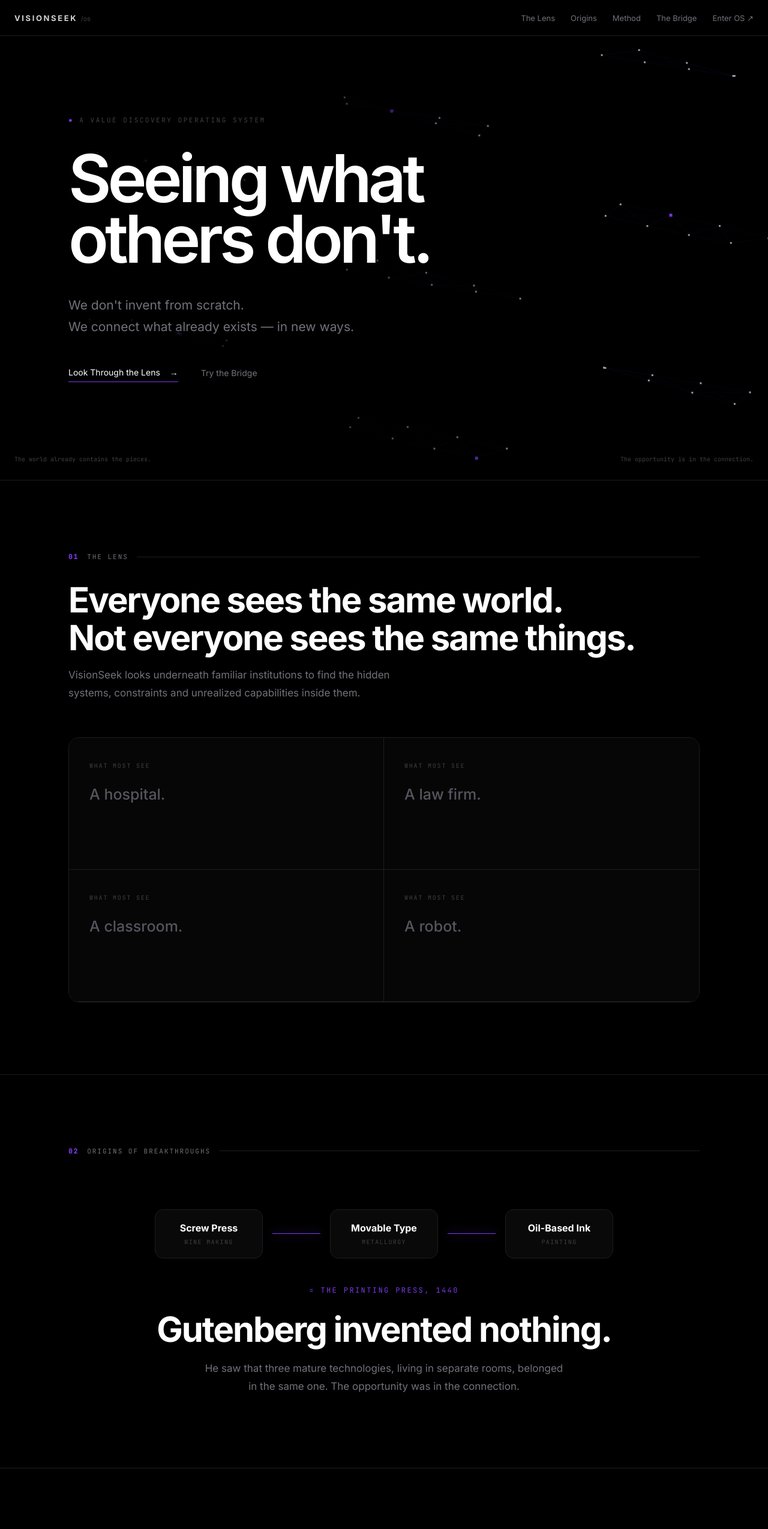
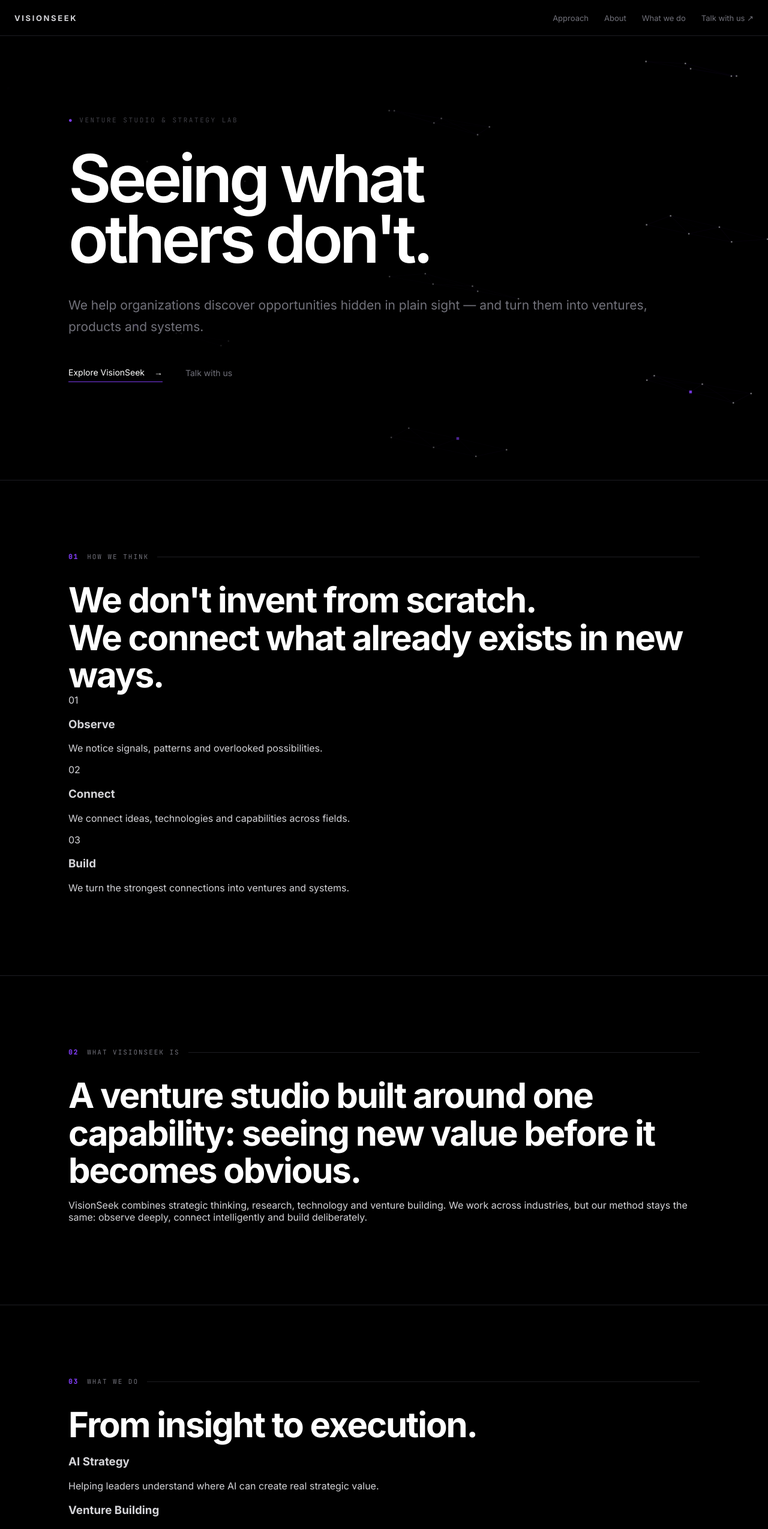
Before and after one commit to ahmedabdelalimai-code/Visionseek, a Next.js app: page / in a window 1280 px wide. Shown: the top 2549 px of the page at 60% size. Built offline with nearby package versions, Linux system fonts and the light colour scheme.

Commit message:
feat: simplify VisionSeek public interface

```diff
--- a/src/components/public/visionseek-experience.tsx
+++ b/src/components/public/visionseek-experience.tsx
@@ -1,19 +1,7 @@
 'use client';
 
 import Link from 'next/link';
-import { useEffect, useRef, useState } from 'react';
-
-const method = [
-  ['VS-01', 'SIGNAL', 'Observe', 'Collect weak signals across domains before they become obvious.'],
-  ['VS-02', 'PATTERN', 'Understand', 'Find repetitions, frictions and anomalies sitting between established fields.'],
-  ['VS-03', 'BRIDGE', 'Connect', 'Bring mature pieces from unrelated worlds into one new possibility.'],
-  ['VS-04', 'THESIS', 'Define value', 'Name who benefits, why now and what makes the opportunity worth pursuing.'],
-  ['VS-05', 'PROOF', 'Validate', 'Test the idea against reality before committing to a full build.'],
-  ['VS-06', 'VENTURE', 'Build', 'Turn the validated insight into a product, system or operating company.'],
-  ['VS-07', 'COMPOUND', 'Scale', 'Convert learning, distribution and capability into cumulative advantage.'],
-];
-
-const domains = ['AI', 'Healthcare', 'Education', 'Mobility', 'Research', 'Capital'];
+import { useEffect, useRef } from 'react';
 
 function KnowledgeGraph() {
   const canvasRef = useRef<HTMLCanvasElement>(null);
@@ -21,13 +9,16 @@
   useEffect(() => {
     const canvas = canvasRef.current;
     if (!canvas) return;
+
     const context = canvas.getContext('2d');
     if (!context) return;
+
+    const reducedMotion = window.matchMedia('(prefers-reduced-motion: reduce)').matches;
     let animation = 0;
     let width = 0;
     let height = 0;
     const pointer = { x: 0, y: 0 };
-    const nodes = Array.from({ length: 72 }, (_, index) => ({
+    const nodes = Array.from({ length: 54 }, (_, index) => ({
       x: ((index * 67) % 101) / 101,
       y: ((index * 43 + 17) % 97) / 97,
       phase: index * 0.37,
@@ -47,35 +38,40 @@
       pointer.y = event.clientY / window.innerHeight - 0.5;
     };
 
-    const draw = (time: number) => {
+    const draw = (time = 0) => {
       context.clearRect(0, 0, width, height);
       const positions = nodes.map((node) => ({
-        x: node.x * width + Math.sin(time * 0.00018 + node.phase) * 18 + pointer.x * 24,
-        y: node.y * height + Math.cos(time * 0.00015 + node.phase) * 14 + pointer.y * 16,
+        x: node.x * width + (reducedMotion ? 0 : Math.sin(time * 0.00018 + node.phase) * 15 + pointer.x * 18),
+        y: node.y * height + (reducedMotion ? 0 : Math.cos(time * 0.00015 + node.phase) * 12 + pointer.y * 12),
       }));
-      context.lineWidth = 0.65;
+
+      context.lineWidth = 0.55;
       positions.forEach((point, index) => {
         for (let j = index + 1; j < positions.length; j += 1) {
           const other = positions[j];
           const distance = Math.hypot(point.x - other.x, point.y - other.y);
-          if (distance < 145) {
-            context.strokeStyle = `rgba(124,58,237,${0.16 * (1 - distance / 145)})`;
+          if (distance < 150) {
+            context.strokeStyle = `rgba(124,58,237,${0.13 * (1 - distance / 150)})`;
             context.beginPath();
             context.moveTo(point.x, point.y);
             context.lineTo(other.x, other.y);
             context.stroke();
           }
         }
-        context.fillStyle = index % 13 === 0 ? '#7c3aed' : 'rgba(226,226,232,.72)';
-        context.fillRect(point.x - 1.5, point.y - 1.5, index % 13 === 0 ? 5 : 3, index % 13 === 0 ? 5 : 3);
+
+        context.fillStyle = index % 11 === 0 ? '#7c3aed' : 'rgba(228,228,231,.54)';
+        const size = index % 11 === 0 ? 4.5 : 2.4;
+        context.fillRect(point.x - size / 2, point.y - size / 2, size, size);
       });
-      animation = requestAnimationFrame(draw);
+
+      if (!reducedMotion) animation = requestAnimationFrame(draw);
     };
 
     resize();
     window.addEventListener('resize', resize);
-    window.addEventListener('pointermove', move);
-    animation = requestAnimationFrame(draw);
+    if (!reducedMotion) window.addEventListener('pointermove', move);
+    draw();
+
     return () => {
       cancelAnimationFrame(animation);
       window.removeEventListener('resize', resize);
@@ -86,45 +82,97 @@
   return <canvas ref={canvasRef} className="graph-canvas" aria-hidden="true" />;
 }
 
+const steps = [
+  ['01', 'Observe', 'We notice signals, patterns and overlooked possibilities.'],
+  ['02', 'Connect', 'We connect ideas, technologies and capabilities across fields.'],
+  ['03', 'Build', 'We turn the strongest connections into ventures and systems.'],
+];
+
+const services = [
+  ['AI Strategy', 'Helping leaders understand where AI can create real strategic value.'],
+  ['Venture Building', 'Turning high-potential ideas into focused, testable ventures.'],
+  ['Research', 'Exploring markets, technologies and models before others see the opportunity.'],
+  ['Cross-Industry Innovation', 'Applying proven capabilities from one field to another in new ways.'],
+];
+
 export function VisionSeekExperience() {
-  const [selected, setSelected] = useState<string[]>([]);
-  const toggle = (domain: string) => setSelected((current) => current.includes(domain) ? current.filter((item) => item !== domain) : current.length < 2 ? [...current, domain] : [domain]);
-
-  return <main className="public-site">
-    <nav className="public-nav">
-      <Link href="/" className="public-brand">VISIONSEEK <small>/os</small></Link>
-      <div><a href="#lens">The Lens</a><a href="#origins">Origins</a><a href="#method">Method</a><a href="#bridge">The Bridge</a><Link href="/en">Enter OS ↗</Link></div>
+  return (
+    <main className="public-site">
+      <nav className="public-nav" aria-label="Primary navigation">
+        <Link href="/" className="public-brand">VISIONSEEK</Link>
+        <div>
+          <a href="#approach">Approach</a>
+          <a href="#about">About</a>
+          <a href="#services">What we do</a>
+          <a href="mailto:hello@visionseek.com" className="nav-cta">Talk with us ↗</a>
+        </div>
       </nav>
 
       <section className="public-hero">
         <KnowledgeGraph />
         <div className="hero-content">
-        <p className="hero-kicker"><b>●</b> A VALUE DISCOVERY OPERATING SYSTEM</p>
+          <p className="hero-kicker"><b>●</b> VENTURE STUDIO &amp; STRATEGY LAB</p>
           <h1>Seeing what<br />others don&apos;t.</h1>
-        <p className="hero-sub">We don&apos;t invent from scratch.<br />We connect what already exists — in new ways.</p>
-        <div className="hero-actions"><a href="#lens">Look Through the Lens <span>→</span></a><a href="#bridge" className="ghost">Try the Bridge</a></div>
+          <p className="hero-sub">We help organizations discover opportunities hidden in plain sight — and turn them into ventures, products and systems.</p>
+          <div className="hero-actions">
+            <a href="#approach">Explore VisionSeek <span>→</span></a>
+            <a href="mailto:hello@visionseek.com" className="ghost">Talk with us</a>
           </div>
-      <div className="hero-foot"><span>The world already contains the pieces.</span><span>The opportunity is in the connection.</span></div>
-    </section>
-
-    <section id="lens" className="public-section lens-section">
-      <div className="section-wrap"><p className="section-label"><b>01</b> THE LENS</p><h2>Everyone sees the same world.<br />Not everyone sees the same things.</h2><p className="section-lede">VisionSeek looks underneath familiar institutions to find the hidden systems, constraints and unrealized capabilities inside them.</p>
-        <div className="lens-grid">{[
-          ['A hospital.', 'A supply chain wearing a white coat.'],
-          ['A law firm.', 'A pattern-matching engine billing by the hour.'],
-          ['A classroom.', 'A learning system still organized for 1850.'],
-          ['A robot.', 'Autonomy waiting for a business model.'],
-        ].map(([surface, underneath]) => <article key={surface}><span>WHAT MOST SEE</span><h3>{surface}</h3><div><span>WHAT WE SEE</span><p>{underneath}</p></div></article>)}</div>
         </div>
       </section>
 
-    <section id="origins" className="public-section origins-section"><div className="section-wrap"><p className="section-label"><b>02</b> ORIGINS OF BREAKTHROUGHS</p><div className="pieces"><article><strong>Screw Press</strong><span>WINE MAKING</span></article><i /><article><strong>Movable Type</strong><span>METALLURGY</span></article><i /><article><strong>Oil-Based Ink</strong><span>PAINTING</span></article></div><p className="equation">= THE PRINTING PRESS, 1440</p><h2>Gutenberg invented nothing.</h2><p className="section-lede centered">He saw that three mature technologies, living in separate rooms, belonged in the same one. The opportunity was in the connection.</p></div></section>
+      <section id="approach" className="public-section approach-section">
+        <div className="section-wrap">
+          <p className="section-label"><b>01</b> HOW WE THINK</p>
+          <h2>We don&apos;t invent from scratch.<br />We connect what already exists in new ways.</h2>
+          <div className="steps-grid">
+            {steps.map(([number, title, description]) => (
+              <article key={number}>
+                <span>{number}</span>
+                <h3>{title}</h3>
+                <p>{description}</p>
+              </article>
+            ))}
+          </div>
+        </div>
+      </section>
 
-    <section id="method" className="public-section method-section"><div className="section-wrap"><p className="section-label"><b>03</b> THE VISIONSEEK METHOD</p><h2>One engine.<br />From signal to scale.</h2><div className="method-list">{method.map(([code, name, plain, description]) => <article key={code}><span className="method-dot"/><code>{code}</code><strong>{name}</strong><em>{plain}</em><p>{description}</p></article>)}</div></div></section>
+      <section id="about" className="public-section about-section">
+        <div className="section-wrap about-grid">
+          <p className="section-label"><b>02</b> WHAT VISIONSEEK IS</p>
+          <div>
+            <h2>A venture studio built around one capability: seeing new value before it becomes obvious.</h2>
+            <p>VisionSeek combines strategic thinking, research, technology and venture building. We work across industries, but our method stays the same: observe deeply, connect intelligently and build deliberately.</p>
+          </div>
+        </div>
+      </section>
 
-    <section id="bridge" className="public-section bridge-section"><div className="section-wrap"><p className="section-label"><b>04</b> THE BRIDGE</p><h2>Choose two worlds.<br />See the connection.</h2><div className="domain-chips">{domains.map((domain) => <button key={domain} onClick={() => toggle(domain)} className={selected.includes(domain) ? 'selected' : ''}>{domain}</button>)}</div><div className="bridge-output">{selected.length < 2 ? <p><b>●</b> {selected.length === 0 ? 'AWAITING INPUT: SELECT TWO DOMAINS' : `${selected[0].toUpperCase()} SELECTED — CHOOSE ONE MORE`}</p> : <><header><span>bridge://{selected.join('—').toLowerCase()}</span><b>● CONNECTION FOUND</b></header><div><h3>{selected[0]} × {selected[1]}</h3><p>The strongest opportunities often emerge where one field&apos;s mature capability resolves another field&apos;s persistent constraint.</p><small>NEW VALUE</small><strong>A testable venture thesis at the intersection of two existing worlds.</strong></div></>}</div></div></section>
+      <section id="services" className="public-section services-section">
+        <div className="section-wrap">
+          <p className="section-label"><b>03</b> WHAT WE DO</p>
+          <h2>From insight to execution.</h2>
+          <div className="services-grid">
+            {services.map(([title, description]) => (
+              <article key={title}>
+                <h3>{title}</h3>
+                <p>{description}</p>
+              </article>
+            ))}
+          </div>
+        </div>
+      </section>
 
-    <section className="public-cta"><p>ONE TIMELESS BELIEF</p><h2>The future belongs to those<br />who can see <span>what others don&apos;t.</span></h2><a href="mailto:hello@visionseek.com">Start a Conversation →</a></section>
-    <footer className="public-footer"><strong>VISIONSEEK</strong><span>The pieces already exist. The opportunity is in the connection.</span><span>© 2026</span></footer>
-  </main>;
+      <section className="public-cta">
+        <p>START WITH A POSSIBILITY</p>
+        <h2>Let&apos;s build something<br />worth seeing.</h2>
+        <a href="mailto:hello@visionseek.com">Start a conversation →</a>
+      </section>
+
+      <footer className="public-footer">
+        <strong>VISIONSEEK</strong>
+        <span>Strategy. Research. Ventures.</span>
+        <span>© 2026</span>
+      </footer>
+    </main>
+  );
 }
```
Lines whose indentation alone changed are shown as unchanged.
